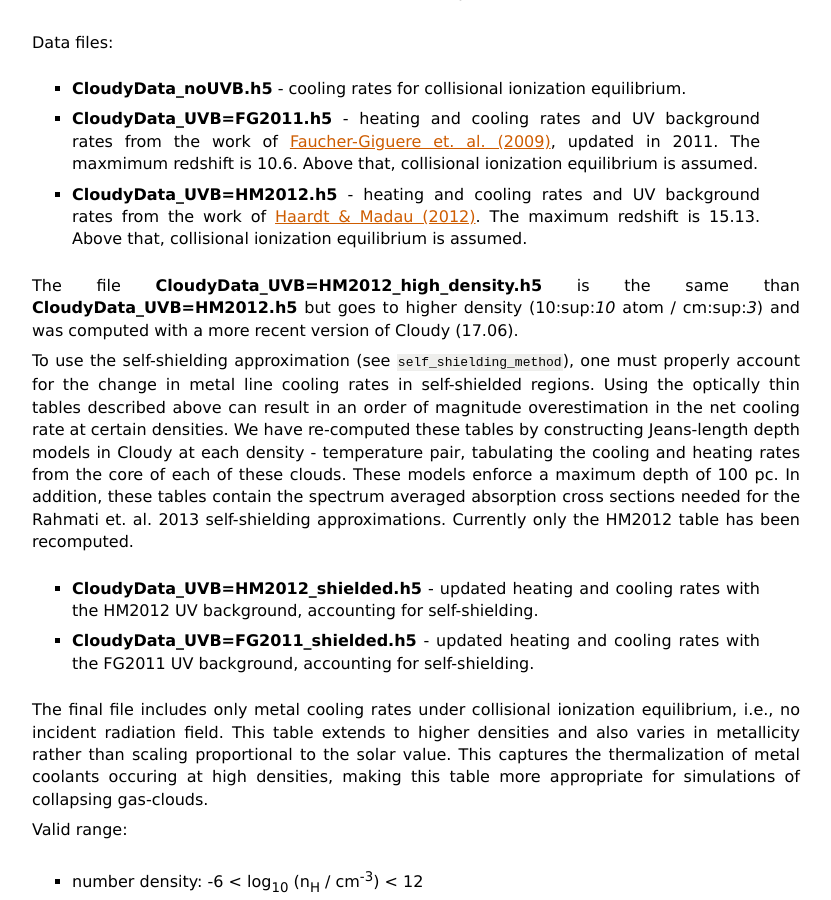
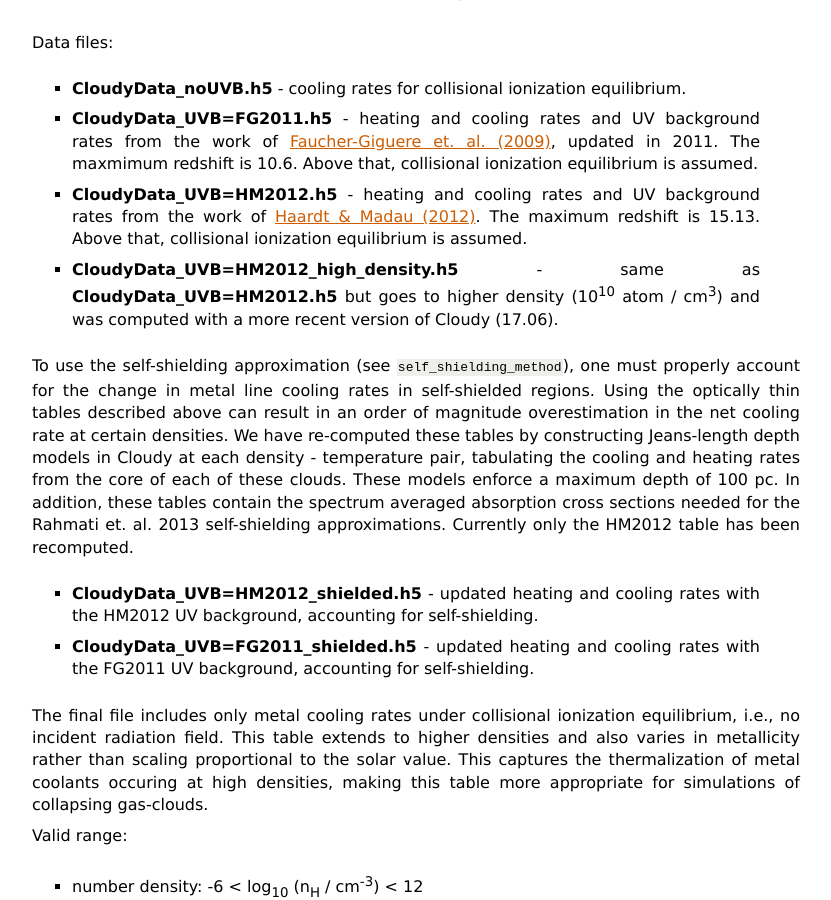
Before and after one commit to grackle-project/grackle, a Sphinx documentation site: the page built from doc/source/Parameters.rst, in a window 1280 px wide and 900 px high, scrolled down 7595 px. Shown: the whole window, without its empty margins (48-879 px from the left). Built offline with Sphinx 7.4.7, drawn with Linux system fonts in a browser that asks for light colours.

Commit message:
Fix formatting issues.

```diff
--- a/doc/source/Parameters.rst
+++ b/doc/source/Parameters.rst
@@ -455,9 +455,10 @@ Data files:
    redshift is 15.13.  Above that, collisional ionization equilibrium is
    assumed.
 
-The file **CloudyData_UVB=HM2012_high_density.h5** is the same than
-**CloudyData_UVB=HM2012.h5** but goes to higher density (10:sup:`10`
-atom / cm:sup:`3`) and was computed with a more recent version of Cloudy (17.06).
+ - **CloudyData_UVB=HM2012_high_density.h5** - same as
+   **CloudyData_UVB=HM2012.h5** but goes to higher density (10\ :sup:`10`
+   atom / cm\ :sup:`3`) and was computed with a more recent version of
+   Cloudy (17.06).
 
 To use the self-shielding approximation (see ``self_shielding_method``),
 one must properly account for the change in metal line cooling rates in
```
